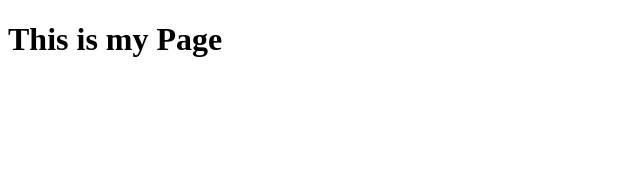
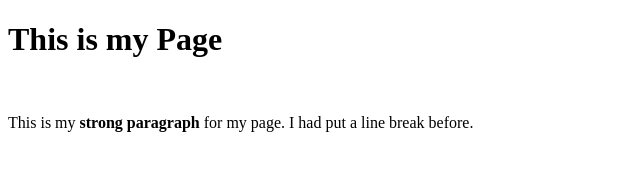
Before and after one commit to jfasoltholmes/jfasoltholmes.github.io, a plain HTML site: page index.html in a window 1280 px wide. Shown: the whole page, without its empty margins (0-640 px from the left). Drawn offline with Linux system fonts and the light colour scheme.

Commit message:
Updated index.html
I practiced using the different HTML elements for class on 1/29 in Ethics

```diff
--- a/index.html
+++ b/index.html
@@ -8,5 +8,7 @@
 </head>
 <body>
     <h1>This is my Page</h1>
+    <br>
+    <p>This is my <strong>strong paragraph</strong> for my page. I had put a line break before.</p>
 </body>
 </html>
```
